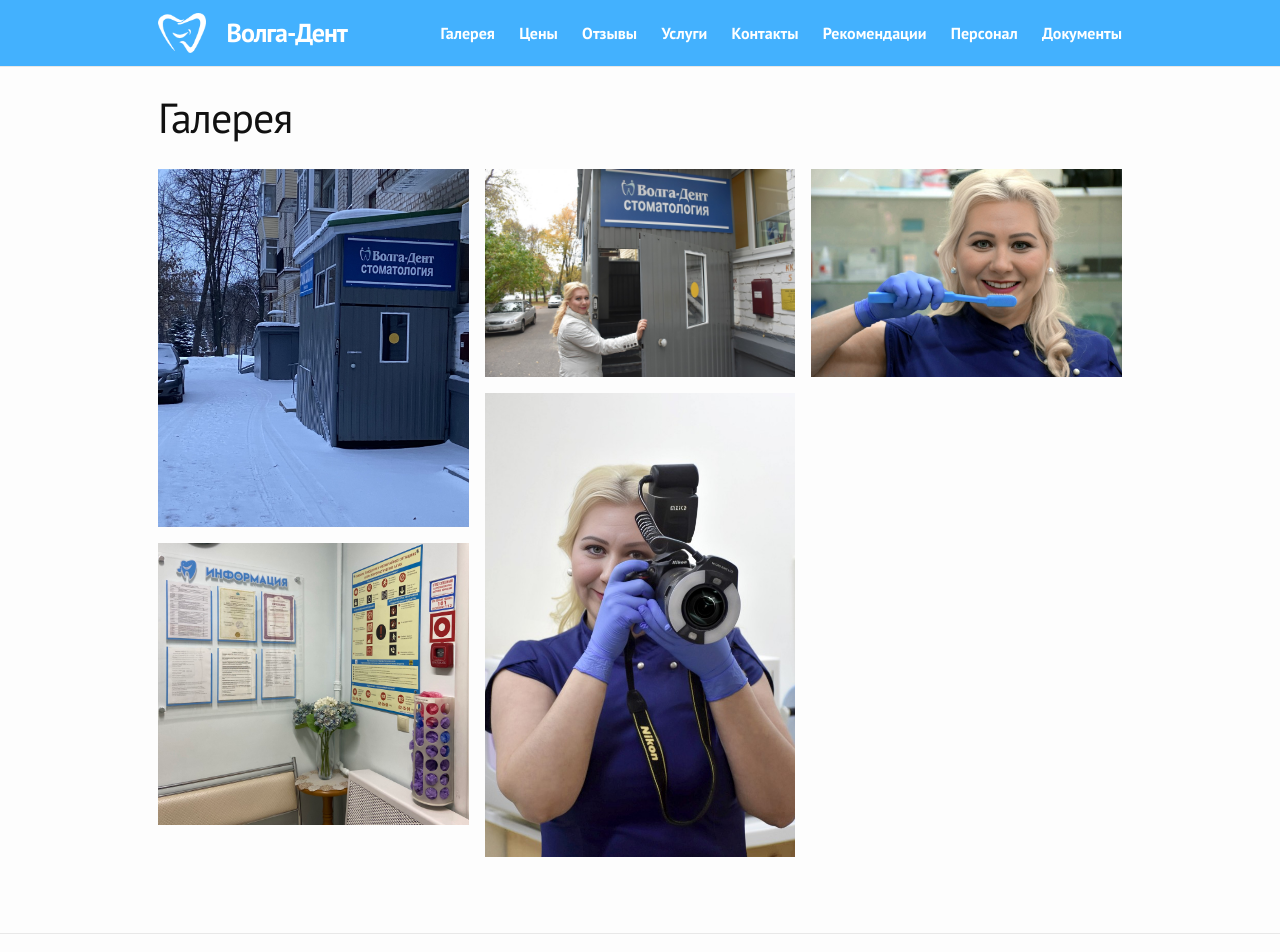
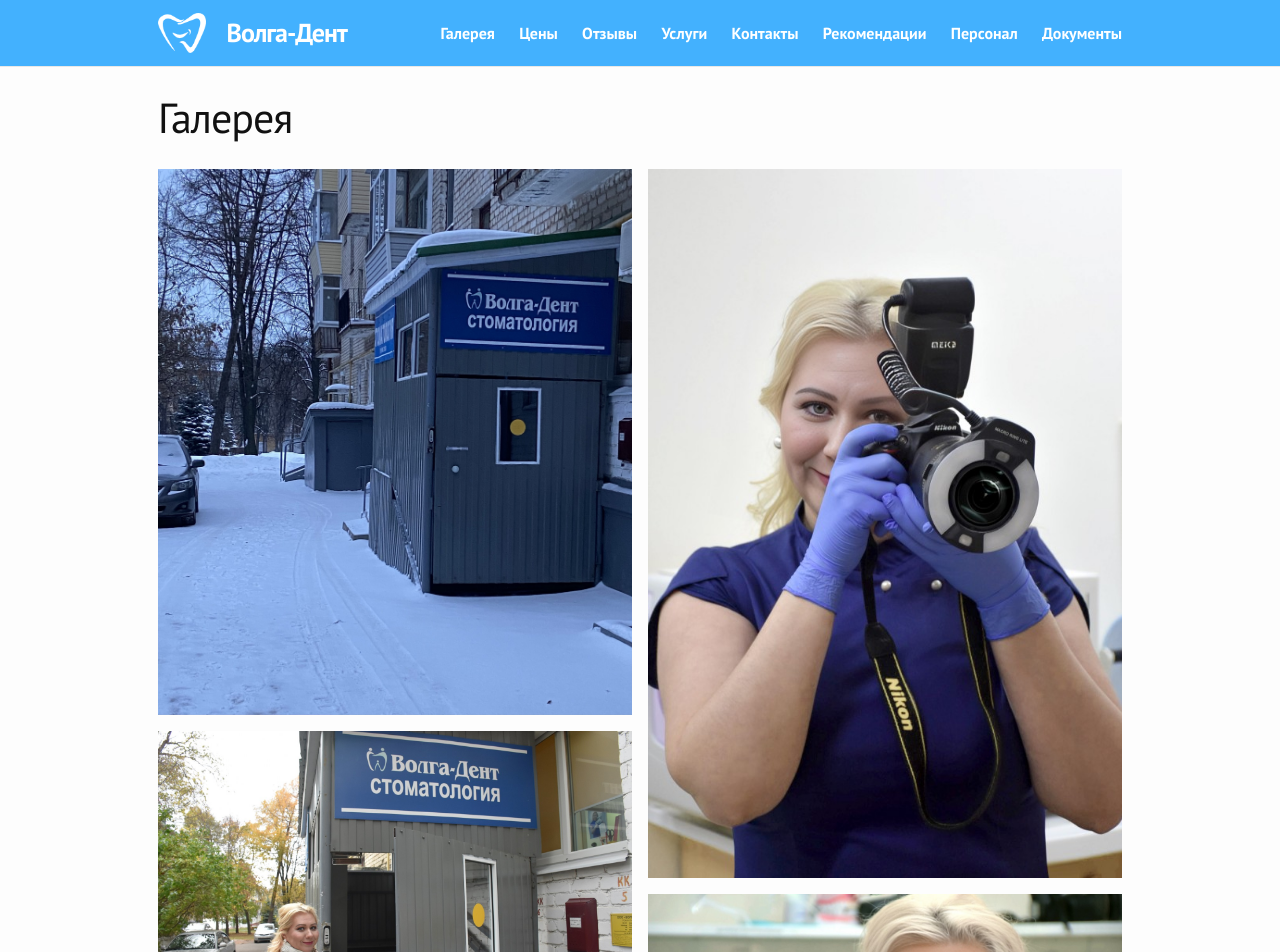
Before and after one commit to albus-dentes/albus-dentes.github.io, a Jekyll site: the page built from gallery/index.html, in a window 1280 px wide. Shown: the top 952 px of the page. Built offline with Jekyll 4.4.1, drawn with Linux system fonts in a browser that asks for light colours.

Commit message:
Update gallery layout

```diff
--- a/_sass/_layout.scss
+++ b/_sass/_layout.scss
@@ -262,7 +262,7 @@
 }
 
 #photos {
-    column-width: 300px;
+    column-width: 330px;
 }
 #photos img {
     margin-bottom: 1em;
--- a/gallery/index.html
+++ b/gallery/index.html
@@ -4,8 +4,8 @@ title: Галерея
 ---
 <section id="photos">
   <img src="IMG_4614.jpg">
+  <img src="205c.jpg">
   <img src="image-18-06-24-08-37.jpg">
-  <img src="205c.jpg">
   <img src="130c.jpg">
   <img src="177c.jpg">
 </section>
```
